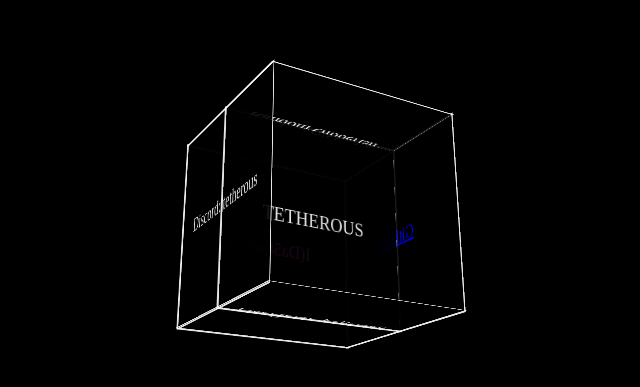
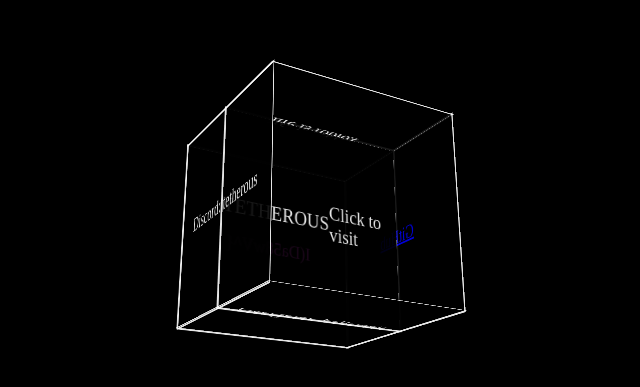
Before and after one commit to Kirut2188A/Cube, a plain HTML site: page main.html in a window 1280 px wide. Shown: the part 181-568 px from the top of the page, 327-967 px from the left. Drawn offline with Linux system fonts and the light colour scheme.

Commit message:
Update main.html

```diff
--- a/main.html
+++ b/main.html
@@ -9,7 +9,12 @@
 <body>
   <div class="container">
     <div class="cube" id="cube">
-      <a href="https://kirut2188a.github.io/Me/" target="_blank"><div class="side front">TETHEROUS</div></a>
+      <a href="https://kirut2188a.github.io/Me/" target="_blank">
+        <div class="side front">
+          TETHEROUS
+          <p class="click-text">Click to visit</p>
+        </div>
+      </a>
       <div class="side back">
         <p id="random-gibberish"></p>
       </div>
@@ -17,7 +22,7 @@
         <a href="https://github.com/Kirut2188A" target="_blank">GitHub</a>
       </div>
       <div class="side left">Discord: tetherous</div>
-      <div class="side top">Random Gibberish</div>
+      <div class="side top">life is roblox</div>
       <div class="side bottom">Instagram: ballsinnit</div>
     </div>
   </div>
```
